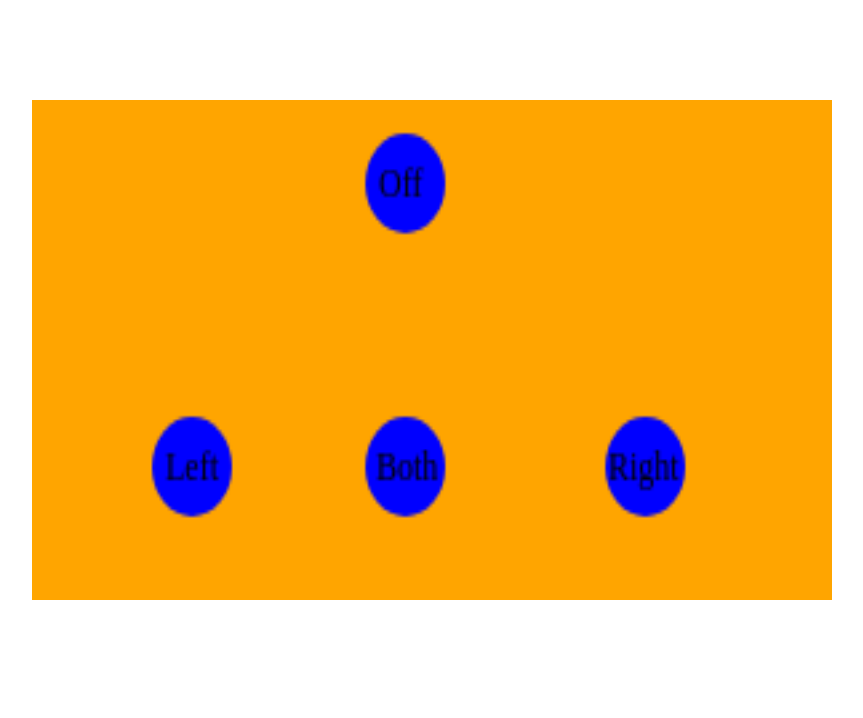
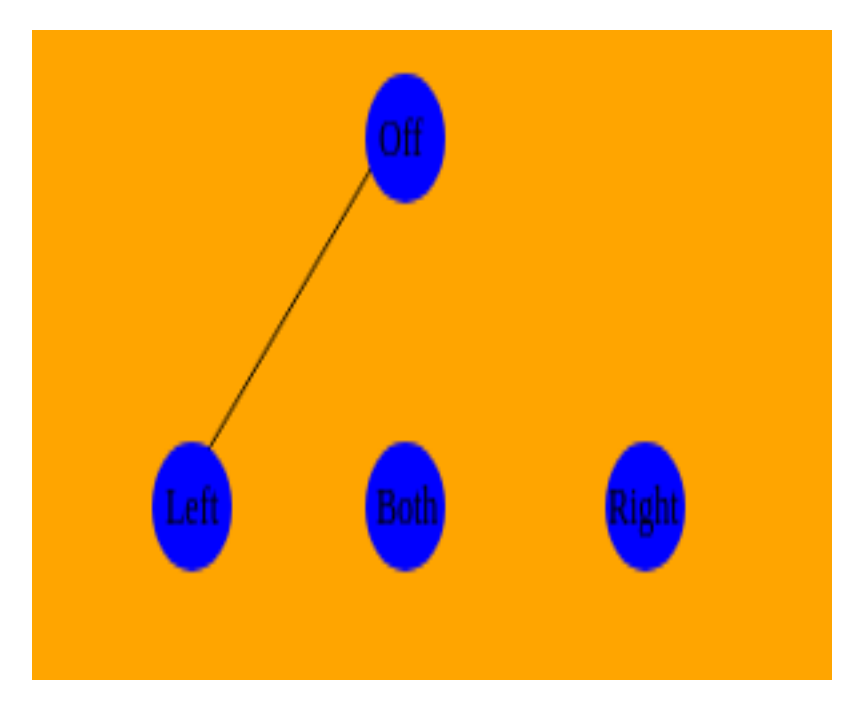
Before and after one commit to bloominstituteoftechnology/Theory-Of-Computation, a React (Create React App) app in the folder projects/state-mach-regex/signals/: page / in a window 1280 px wide. Shown: the top 718 px of the page, without its empty margins (318-1181 px from the left). Built offline with nearby package versions, Linux system fonts and the light colour scheme.

Commit message:
Created larger canvas and set up lines and text for lines

```diff
--- a/projects/state-mach-regex/signals/src/App.js
+++ b/projects/state-mach-regex/signals/src/App.js
@@ -11,8 +11,10 @@ class App extends Component {
     ctx.fillStyle = 'orange';
     ctx.fillRect(0, 0, 300, 300);
 
+    this.drawLines(ctx);
     this.drawCircles(ctx);
-    this.drawText(ctx);
+    this.circleText(ctx);
+    this.lineText(ctx);
   }
 
   drawCircles(ctx) {
@@ -41,7 +43,7 @@ class App extends Component {
     ctx.fill();
   }
 
-  drawText(ctx) {
+  circleText(ctx) {
     ctx.fillStyle = "black";
     ctx.font="12px ariel";
 
@@ -59,6 +61,62 @@ class App extends Component {
 
   }
 
+  drawLines(ctx) {
+    // Off-To-Left
+    ctx.beginPath();
+    ctx.moveTo(130, 29);
+    ctx.lineTo(50, 114);
+    ctx.stroke();
+
+    // Off-To-Both
+
+    // Off-To-Right
+
+    // Left-To-Off
+
+    // Left-To-Both
+
+    // Left-To-Right
+
+    // Both-To-Off
+
+    // Both-To-Left
+
+    // Both-To-Right
+
+    // Right-To-Off
+
+    // Right-To-Left
+
+    // Right-To-Both
+  }
+
+  lineText(ctx) {
+    // Off-To-Left
+
+    // Off-To-Both
+
+    // Off-To-Right
+
+    // Left-To-Off
+
+    // Left-To-Both
+
+    // Left-To-Right
+
+    // Both-To-Off
+
+    // Both-To-Left
+
+    // Both-To-Right
+
+    // Right-To-Off
+
+    // Right-To-Left
+
+    // Right-To-Both
+  }
+
   render() {
     return (
       <div className="App">
--- a/projects/state-mach-regex/signals/src/index.css
+++ b/projects/state-mach-regex/signals/src/index.css
@@ -6,6 +6,6 @@ body {
 
 Canvas {
   width: 800px;
-  height: 500px;
-  margin: 100px 0 0 350px;
+  height: 650px;
+  margin: 30px 0 0 350px;
 }
```
